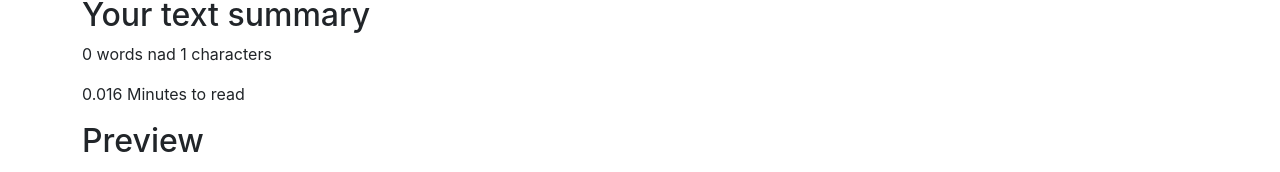
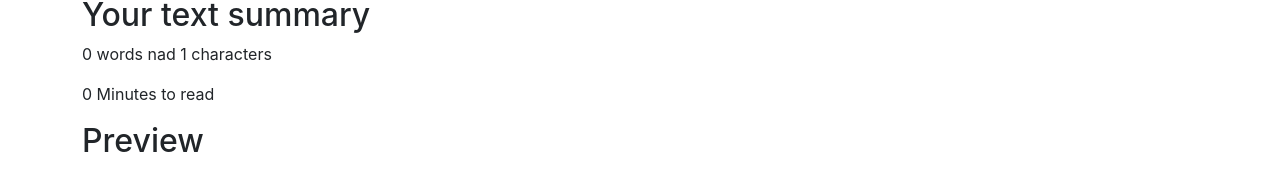
Before and after one commit to Harsh-007-max/TextUtils, a React (Create React App) app: page / in a window 1280 px wide. Shown: the part 494-666 px from the top of the page. Built offline with nearby package versions, Linux system fonts and the light colour scheme.

Commit message:
minute count updated

```diff
--- a/src/components/TextForm.js
+++ b/src/components/TextForm.js
@@ -48,7 +48,7 @@
     <div className={`container text-${props.mode==='light'?'dark':'light'} my-2`} >
         <h2>Your text summary</h2>
         <p>{text.split(" ").filter((element)=>{return element.length!==0}).length} words nad {text.length} characters</p>
-        <p>{0.008 * text.split(" ").length} Minutes to read</p>
+        <p>{0.008 * text.split(" ").filter((element)=>{return element.length!==0}).length} Minutes to read</p>
         <h2>Preview</h2>
         <p>{text.length>0?text:"Enter Someting in the textbox above to preview it here"}</p>
     </div>
```
